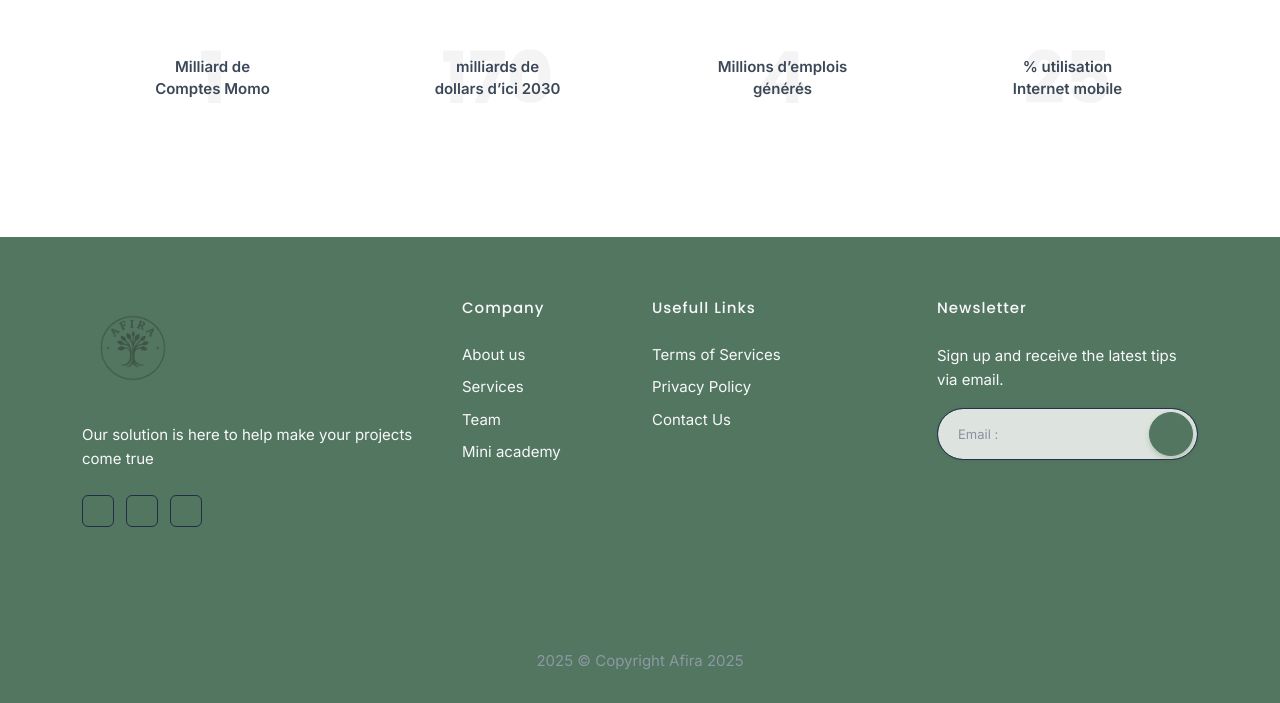
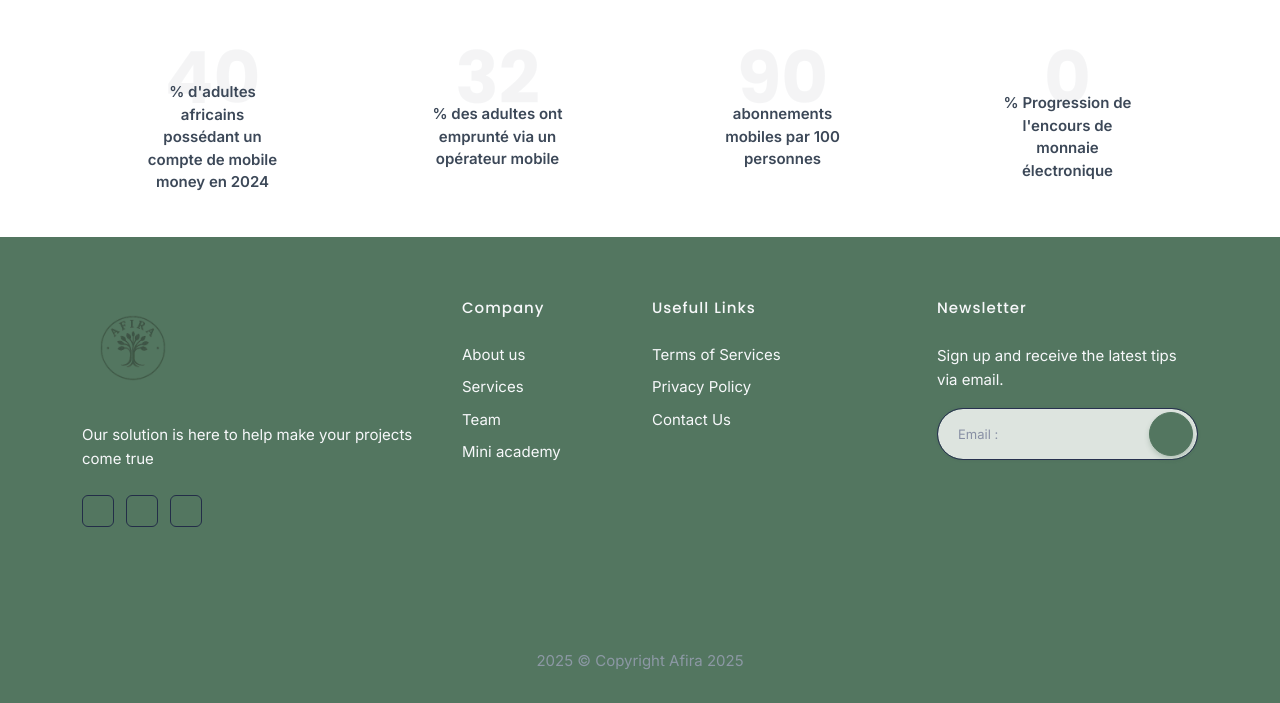
Before and after one commit to raakii/afira_website, a Next.js app: page /about in a window 1280 px wide. Shown: the part 1845-2548 px from the top of the page. Built offline with nearby package versions, Linux system fonts and the light colour scheme.

Commit message:
chiffres update

```diff
--- a/src/components/counter.js
+++ b/src/components/counter.js
@@ -8,23 +8,23 @@ export default function Counter(){
     const counterData = [
         {
             start:'0',
-            end:'1',
-            title:'Milliard de Comptes Momo'
+            end:' 40',
+            title:'% d\'adultes africains possédant un compte de mobile money en 2024'
         },
         {
             start:'0',
-            end:'170',
-            title:'milliards de dollars d’ici 2030'
+            end:'32',
+            title:'% des adultes ont emprunté via un opérateur mobile'
         },
         {
             start:'0',
-            end:'4',
-            title:'Millions d’emplois générés'
+            end:'90',
+            title:'abonnements mobiles par 100 personnes'
         },
         {
             start:'0',
-            end:'25',
-            title:' % utilisation Internet mobile'
+            end:'25,6',
+            title:'% Progression de l\'encours de monnaie électronique'
         },
     ]
 
@@ -33,10 +33,10 @@ export default function Counter(){
         <div className="row">
             {counterData.map((item,index)=>{
                 return(
-                <div className="col-md-3 col-6" key={index}>
+                <div className="col-md-3 col-3" key={index}>
                     <div className="counter-box position-relative text-center">
                         <h2 className="mb-0 display-1 fw-bold title-dark mt-2 opacity-05"><CountUp start={item.start} end={item.end}/></h2>
-                        <span className="counter-head fw-semibold title-dark position-absolute top-50 start-50 translate-middle">{item.title}</span>
+                        <span className="counter-head fw-semibold title-dark position-absolute top-70 start-50 translate-middle">{item.title}</span>
                     </div>
                 </div>
                 )
```
